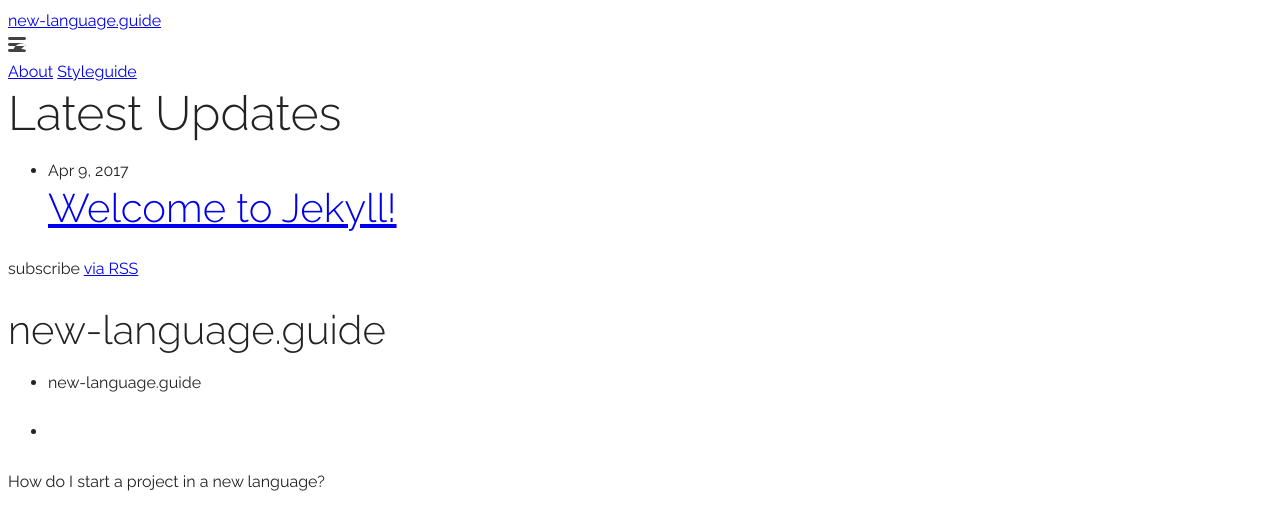
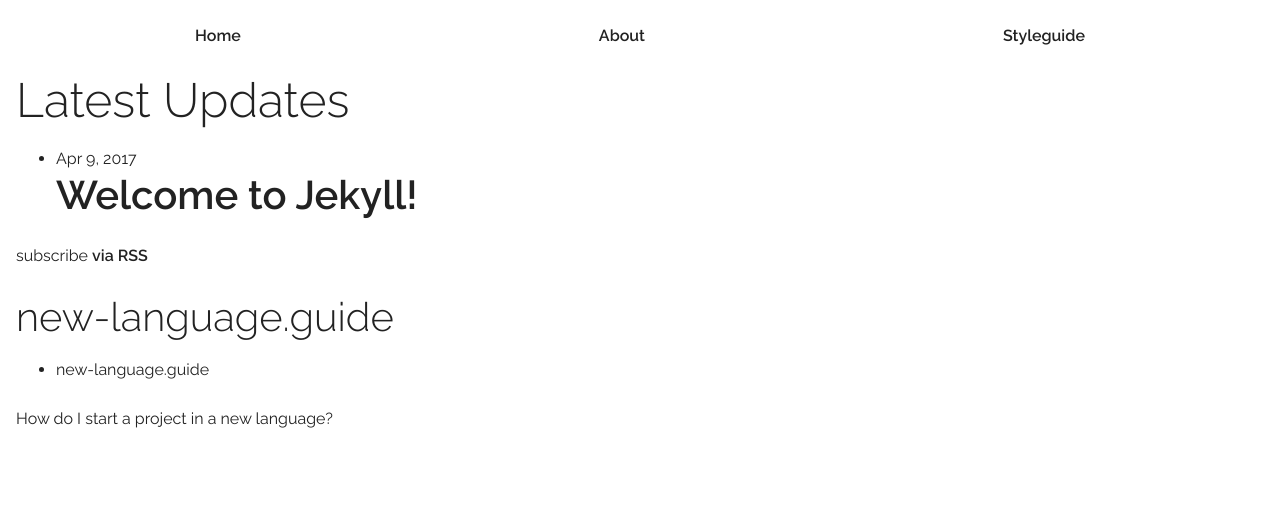
Before and after one commit to vanilla-project/vanilla-project.guide, a Jekyll site: the page built from index.md, in a window 1280 px wide. Shown: the top 530 px of the page. Built offline with Jekyll 4.4.1, drawn with Linux system fonts in a browser that asks for light colours.

Commit message:
Adds hamburger menu for mobile devices

```diff
--- a/_config.yml
+++ b/_config.yml
@@ -3,7 +3,6 @@ description: >
   How do I start a project in a new language?
 baseurl: ""
 url: "https://new-language.guide"
-github_username:  new-language
 
 port: 8080
 host: 0.0.0.0
--- a/_includes/header.html
+++ b/_includes/header.html
@@ -1,27 +1,16 @@
-<header class="site-header" role="banner">
+<header>
+  <input class="show-menu" id="show-menu" type="checkbox" />
+  <label for="show-menu" class="menu-icon"></label>
 
-  <div class="wrapper">
+  <nav>
+    <ul>
+      <li><a class="site-title" href="{{ "/" | relative_url}}">Home</a></li>
 
-    <a class="site-title" href="{{ "/" | relative_url}}">{{ site.title | escape }}</a>
-
-    <nav class="site-nav">
-      <span class="menu-icon">
-        <svg viewBox="0 0 18 15" width="18px" height="15px">
-          <path fill="#424242" d="M18,1.484c0,0.82-0.665,1.484-1.484,1.484H1.484C0.665,2.969,0,2.304,0,1.484l0,0C0,0.665,0.665,0,1.484,0 h15.031C 17.335,0,18,0.665,18,1.484L18,1.484z"/>
-          <path fill="#424242" d="M18,7.516C18,8.335,17.335,9,16.516,9H1.484C0.665,9,0,8.335,0,7.516l0,0c0-0.82,0.665-1.484,1.484-1.484 h15.031C1 7.335,6.031,18,6.696,18,7.516L18,7.516z"/>
-          <path fill="#424242" d="M18,13.516C18,14.335,17.335,15,16.516,15H1.484C0.665,15,0,14.335,0,13.516l0,0 c0-0.82,0.665-1.484,1.484-1.484h1 5.031C17.335,12.031,18,12.696,18,13.516L18,13.516z"/>
-        </svg>
-      </span>
-
-      <div class="trigger">
-        {% for my_page in site.pages %}
+      {% for my_page in site.pages %}
         {% if my_page.title %}
-        <a class="page-link" href="{{ my_page.url | relative_url }}">{{ my_page.title | escape }}</a>
+        <li><a href="{{ my_page.url | relative_url }}">{{ my_page.title | escape }}</a></li>
         {% endif %}
-        {% endfor %}
-      </div>
-    </nav>
-
-  </div>
-
+      {% endfor %}
+    </ul>
+  </nav>
 </header>
--- a/_sass/global.scss
+++ b/_sass/global.scss
@@ -14,6 +14,7 @@ body {
   font-family: $font-family;
   font-weight: 400;
   line-height:1.6;
+  padding: .5rem;
 }
 
 h1, h2, h3, h4, h5, h6 {
@@ -62,6 +63,10 @@ table {
   }
 }
 
+p {
+  margin-top: 0;
+}
+
 pre, blockquote, dl, figure, table, p, ul, ol, form {
   margin-bottom: 1.5rem;
 }
--- /dev/null
+++ b/_sass/links.scss
@@ -0,0 +1,9 @@
+a {
+  color: $dark-color-1;
+  text-decoration: none;
+  font-weight: 600;
+}
+
+a:hover, a:active {
+  color: $bright-color-3;
+}
--- /dev/null
+++ b/_sass/menu.scss
@@ -0,0 +1,109 @@
+body > header {
+  text-align: center;
+
+  .show-menu {
+    display: none;
+  }
+
+  .show-menu:checked ~ .menu-icon {
+    border-bottom: 4px solid transparent;
+    transition: border-bottom 0.8s ease-in-out;
+    -webkit-transition: border-bottom 0.8s ease-in-out;
+
+    &:before {
+      transform: rotate(-405deg) translateY(1px) translateX(-3px);
+      -webkit-transform: rotate(-405deg) translateY(1px) translateX(-3px);
+      transition: transform 0.5s ease-in-out;
+      -webkit-transition: -webkit-transform 0.5s ease-in-out;
+    }
+
+    &:after {
+      transform: rotate(405deg) translateY(-4px) translateX(-5px);
+      -webkit-transform: rotate(405deg) translateY(-4px) translateX(-5px);
+      transition: transform 0.5s ease-in-out;
+      -webkit-transition: -webkit-transform 0.5s ease-in-out;
+    }
+  }
+
+  .menu-icon {
+    display: inline-block;
+    cursor: pointer;
+
+    border-bottom: 4px solid $dark-color-1;
+    width: 30px;
+
+    &::-moz-focus-inner {
+      border: 0;
+      padding: 0;
+    }
+
+    &:before {
+      content: "";
+      display: block;
+      border-bottom: 4px solid $dark-color-1;
+      width: 100%;
+      margin-bottom: 5px;
+      transition: transform 0.5s ease-in-out;
+      -webkit-transition: -webkit-transform 0.5s ease-in-out;
+    }
+
+    &:after {
+      content: "";
+      display: block;
+      border-bottom: 4px solid $dark-color-1;
+      width: 100%;
+      margin-bottom: 5px;
+      transition: transform 0.5s ease-in-out;
+      -webkit-transition: -webkit-transform 0.5s ease-in-out;
+    }
+  }
+
+  $navigation__transition: max-height 0.5s ease-in-out;
+
+  nav {
+    margin-bottom: 1rem;
+    max-height: 0;
+    overflow: hidden;
+    transition: $navigation__transition;
+
+    ul {
+      padding: 0;
+      margin: 0;
+
+      li {
+        list-style-type: none;
+
+        a {
+          display: block;
+          line-height: 2.5;
+        }
+      }
+    }
+  }
+
+  .show-menu:checked ~ nav {
+    max-height: 500px;
+    transition: $navigation__transition;
+  }
+
+  @media (min-width: $desktop-size) {
+    .show-menu, .menu-icon {
+      display: none;
+    }
+
+    nav {
+      max-height: none;
+      overflow: auto;
+      transition: none;
+
+      ul {
+        display: flex;
+        flex-wrap: nowrap;
+
+        li {
+          flex-grow: 1;
+        }
+      }
+    }
+  }
+}
--- a/_sass/variables.scss
+++ b/_sass/variables.scss
@@ -8,3 +8,5 @@ $dark-color-1: #222;
 $dark-color-2: #666;
 $dark-color-3: #999;
 $dark-color-4: #e1e1e1;
+
+$desktop-size: 801px;
--- a/assets/new-language.scss
+++ b/assets/new-language.scss
@@ -3,3 +3,5 @@
 
 @import "variables";
 @import "global";
+@import "links";
+@import "menu";
```
